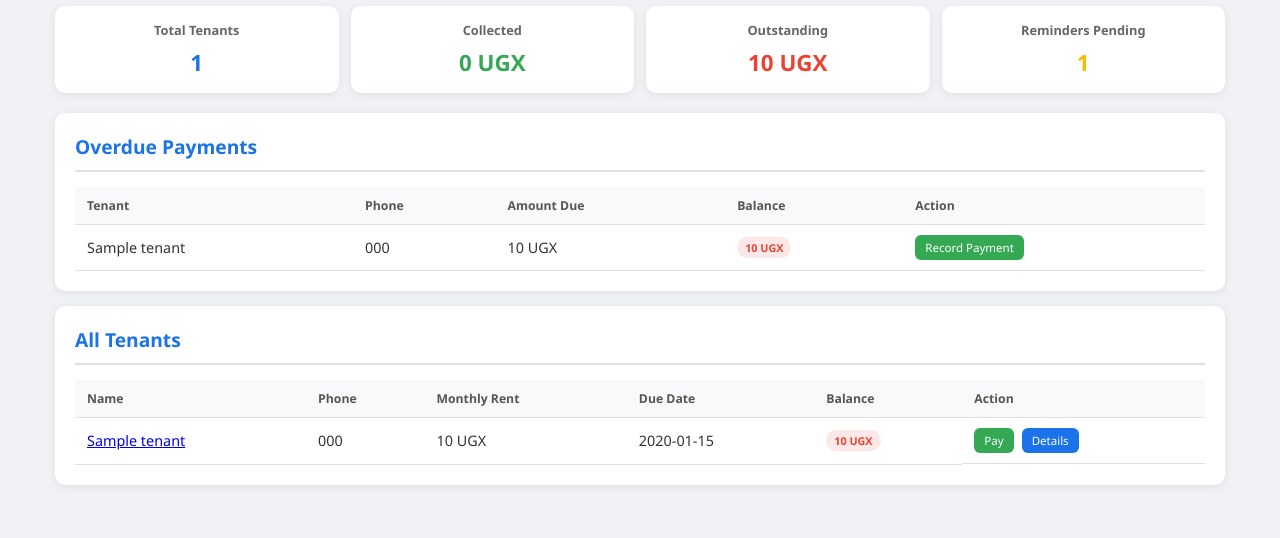
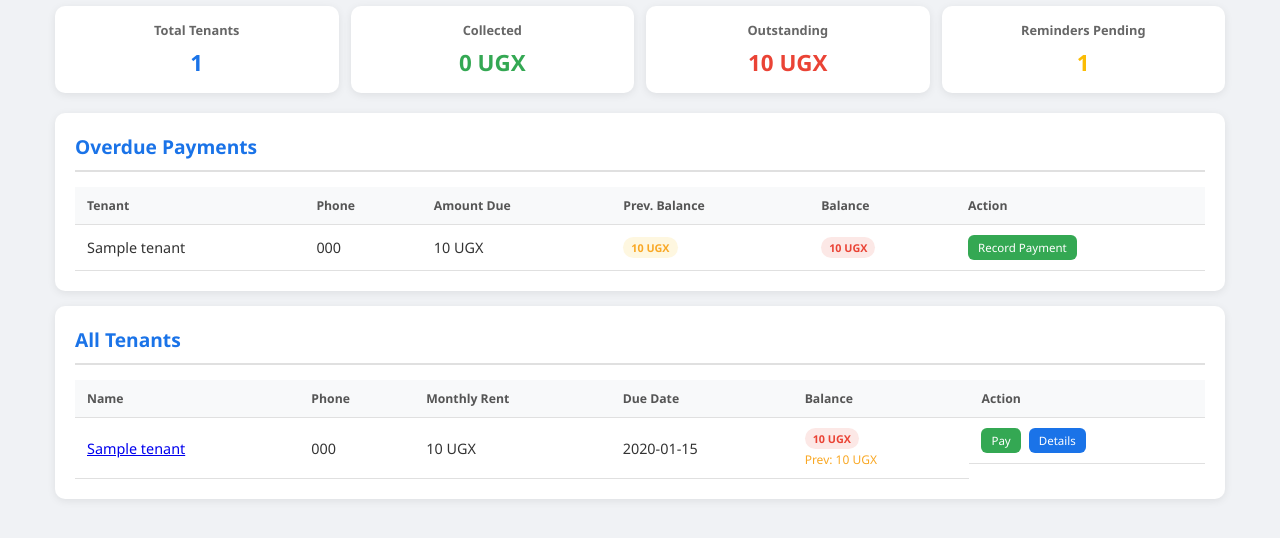
Before and after one commit to Albert-Mugarura/tenant-management, a Flask app: page / in a window 1280 px wide. Shown: the part 188-726 px from the top of the page. Run offline with Flask 3, Linux system fonts and the light colour scheme; the visitor is signed in with stand-in values (Sample User, id 1); tables that the repository leaves empty hold one stand-in row (values such as "Sample post").

Commit message:
Show previous balance separately on dashboard, tenant list, and detail page

```diff
--- a/database.py
+++ b/database.py
@@ -23,9 +23,15 @@ def initialize_database():
             month TEXT NOT NULL,
             reminder_days INTEGER DEFAULT 3,
             preferred_channel TEXT DEFAULT 'both',
+            starting_balance REAL DEFAULT 0,
             created_at TEXT DEFAULT CURRENT_TIMESTAMP
         )
     ''')
+
+    try:
+        cursor.execute('ALTER TABLE tenants ADD COLUMN starting_balance REAL DEFAULT 0')
+    except Exception:
+        pass
 
     cursor.execute('''
         CREATE TABLE IF NOT EXISTS payments (
@@ -46,9 +52,9 @@ def add_tenant(name, phone, amount_to_pay, date_to_pay, month, reminder_days=3,
     conn = get_connection()
     cursor = conn.cursor()
     cursor.execute('''
-        INSERT INTO tenants (name, phone, amount_to_pay, date_to_pay, balance, month, reminder_days, preferred_channel)
-        VALUES (?, ?, ?, ?, ?, ?, ?, ?)
-    ''', (name, phone, amount_to_pay, date_to_pay, balance, month, reminder_days, preferred_channel))
+        INSERT INTO tenants (name, phone, amount_to_pay, date_to_pay, balance, month, reminder_days, preferred_channel, starting_balance)
+        VALUES (?, ?, ?, ?, ?, ?, ?, ?, ?)
+    ''', (name, phone, amount_to_pay, date_to_pay, balance, month, reminder_days, preferred_channel, starting_balance))
     conn.commit()
     tenant_id = cursor.lastrowid
     conn.close()
--- a/templates/index.html
+++ b/templates/index.html
@@ -25,12 +25,19 @@
 <div class="card">
     <h2>Overdue Payments</h2>
     <table>
-        <tr><th>Tenant</th><th>Phone</th><th>Amount Due</th><th>Balance</th><th>Action</th></tr>
+        <tr><th>Tenant</th><th>Phone</th><th>Amount Due</th><th>Prev. Balance</th><th>Balance</th><th>Action</th></tr>
         {% for t in overdue %}
         <tr>
             <td>{{ t.name }}</td>
             <td>{{ t.phone }}</td>
             <td>{{ "{:,.0f}".format(t.amount_to_pay) }} UGX</td>
+            <td>
+                {% if t.starting_balance and t.starting_balance > 0 %}
+                <span class="badge badge-warning">{{ "{:,.0f}".format(t.starting_balance) }} UGX</span>
+                {% else %}
+                <span style="color: #999;">-</span>
+                {% endif %}
+            </td>
             <td><span class="badge badge-danger">{{ "{:,.0f}".format(t.balance) }} UGX</span></td>
             <td><a href="{{ url_for('make_payment', tenant_id=t.id) }}" class="btn btn-success btn-sm">Record Payment</a></td>
         </tr>
@@ -43,12 +50,19 @@
 <div class="card">
     <h2>Due Soon (Next 3 Days)</h2>
     <table>
-        <tr><th>Tenant</th><th>Phone</th><th>Due Date</th><th>Balance</th><th>Action</th></tr>
+        <tr><th>Tenant</th><th>Phone</th><th>Due Date</th><th>Prev. Balance</th><th>Balance</th><th>Action</th></tr>
         {% for t in due_soon %}
         <tr>
             <td>{{ t.name }}</td>
             <td>{{ t.phone }}</td>
             <td>{{ t.date_to_pay }}</td>
+            <td>
+                {% if t.starting_balance and t.starting_balance > 0 %}
+                <span class="badge badge-warning">{{ "{:,.0f}".format(t.starting_balance) }} UGX</span>
+                {% else %}
+                <span style="color: #999;">-</span>
+                {% endif %}
+            </td>
             <td><span class="badge badge-warning">{{ "{:,.0f}".format(t.balance) }} UGX</span></td>
             <td><a href="{{ url_for('make_payment', tenant_id=t.id) }}" class="btn btn-success btn-sm">Record Payment</a></td>
         </tr>
@@ -74,6 +88,9 @@
                 {% else %}
                 <span class="badge badge-danger">{{ "{:,.0f}".format(t.balance) }} UGX</span>
                 {% endif %}
+                {% if t.starting_balance and t.starting_balance > 0 %}
+                <br><small style="color: #f9a825;">Prev: {{ "{:,.0f}".format(t.starting_balance) }} UGX</small>
+                {% endif %}
             </td>
             <td class="actions">
                 <a href="{{ url_for('make_payment', tenant_id=t.id) }}" class="btn btn-success btn-sm">Pay</a>
--- a/templates/tenant_detail.html
+++ b/templates/tenant_detail.html
@@ -33,8 +33,12 @@
         <h3>Monthly Rent</h3>
         <div class="value">{{ "{:,.0f}".format(tenant.amount_to_pay) }} UGX</div>
     </div>
+    <div class="stat-card orange">
+        <h3>Previous Balance</h3>
+        <div class="value" style="font-size: 1.2em;">{{ "{:,.0f}".format(tenant.starting_balance) if tenant.starting_balance else 0 }} UGX</div>
+    </div>
     <div class="stat-card {% if tenant.balance <= 0 %}green{% else %}red{% endif %}">
-        <h3>Balance</h3>
+        <h3>Total Balance</h3>
         <div class="value">{{ "{:,.0f}".format(tenant.balance) }} UGX</div>
     </div>
     <div class="stat-card orange">
```
Also changed, not shown: templates/tenants.html (+8 -1 lines).
